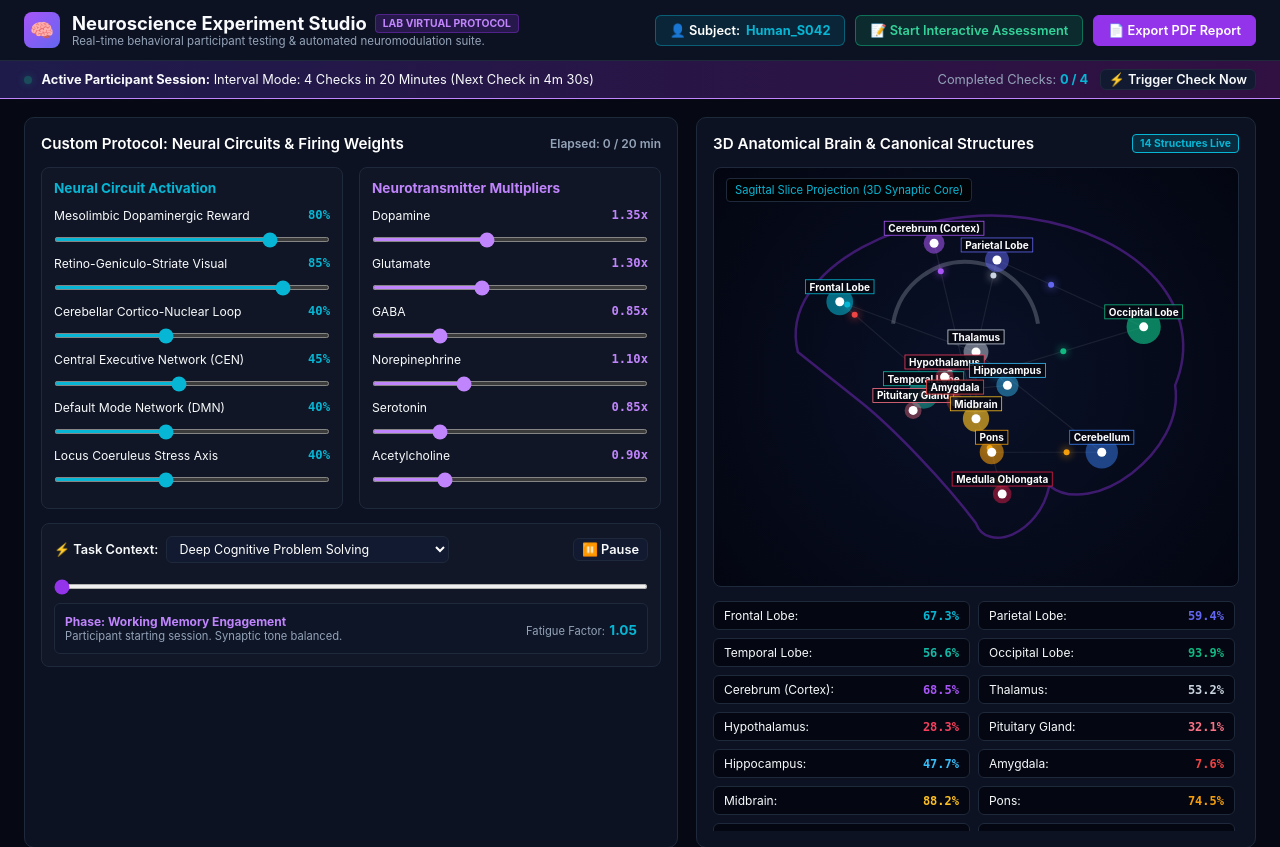
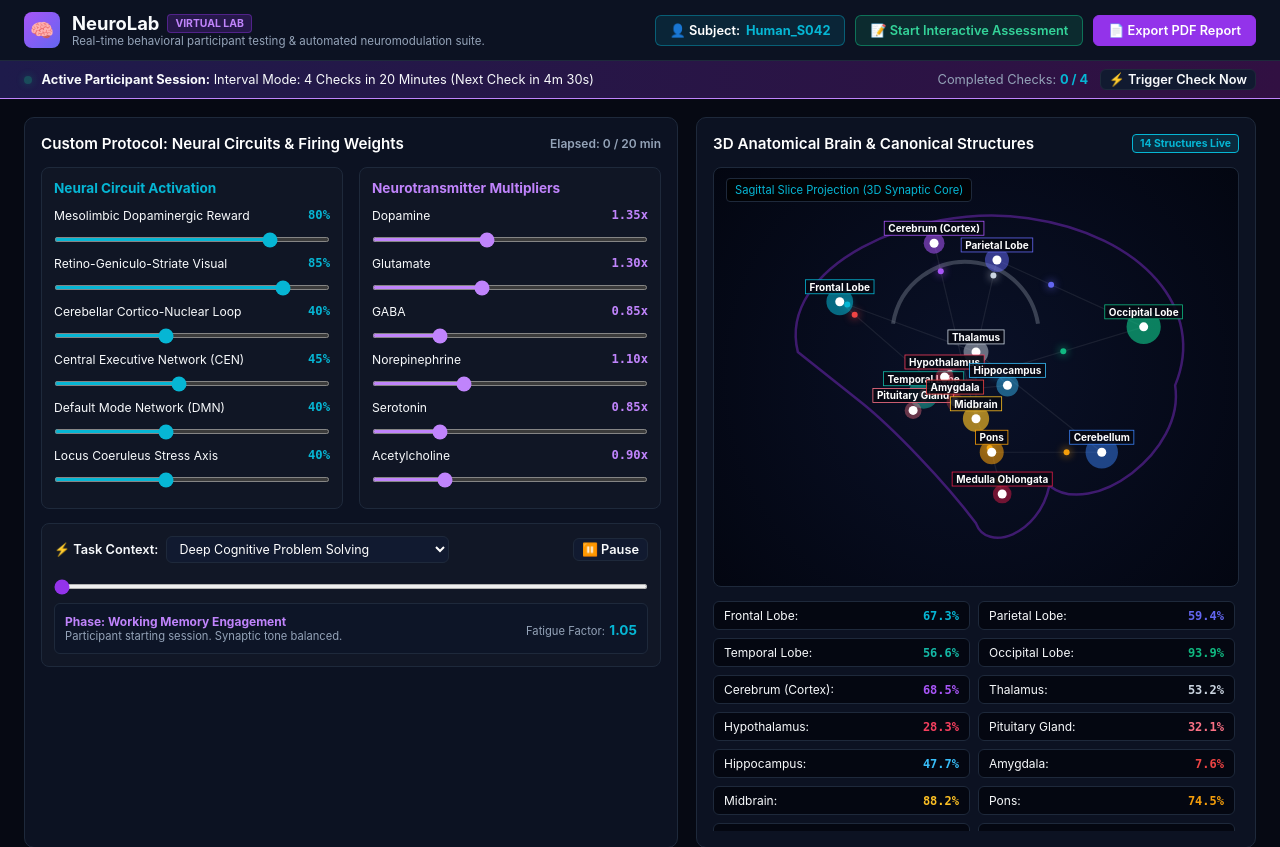
Before and after one commit to imon2928/neuro_lab, a Django app: page / in a window 1280 px wide. Shown: the top 847 px of the page. Run offline with Django 5.2, Linux system fonts and the light colour scheme; some libraries are stand-ins or nearby versions.

Commit message:
Update project features

```diff
--- a/simulator/templates/simulator/index.html
+++ b/simulator/templates/simulator/index.html
@@ -4,7 +4,7 @@
 <head>
     <meta charset="UTF-8">
     <meta name="viewport" content="width=device-width, initial-scale=1.0">
-    <title>Neuroscience Experiment Studio - Virtual Lab Protocol</title>
+    <title>NeuroLab - Virtual Lab </title>
     <!-- MediaPipe Face Mesh Dependencies -->
     <script src="https://cdn.jsdelivr.net/npm/@mediapipe/camera_utils/camera_utils.js" crossorigin="anonymous"></script>
     <script src="https://cdn.jsdelivr.net/npm/@mediapipe/face_mesh/face_mesh.js" crossorigin="anonymous"></script>
@@ -640,7 +640,7 @@
             <div class="header-icon">🧠</div>
             <div>
                 <h1 style="font-size:1.15rem; display:flex; align-items:center; gap:8px;">
-                    Neuroscience Experiment Studio <span class="badge-protocol">LAB VIRTUAL PROTOCOL</span>
+                   NeuroLab <span class="badge-protocol">VIRTUAL LAB </span>
                 </h1>
                 <p style="font-size: 0.72rem; color: var(--text-muted);">Real-time behavioral participant testing &
                     automated neuromodulation suite.</p>
```
